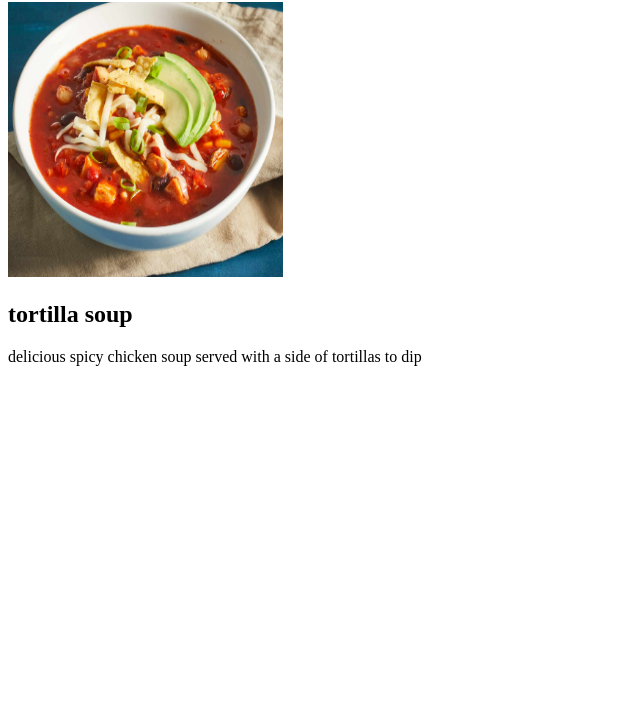
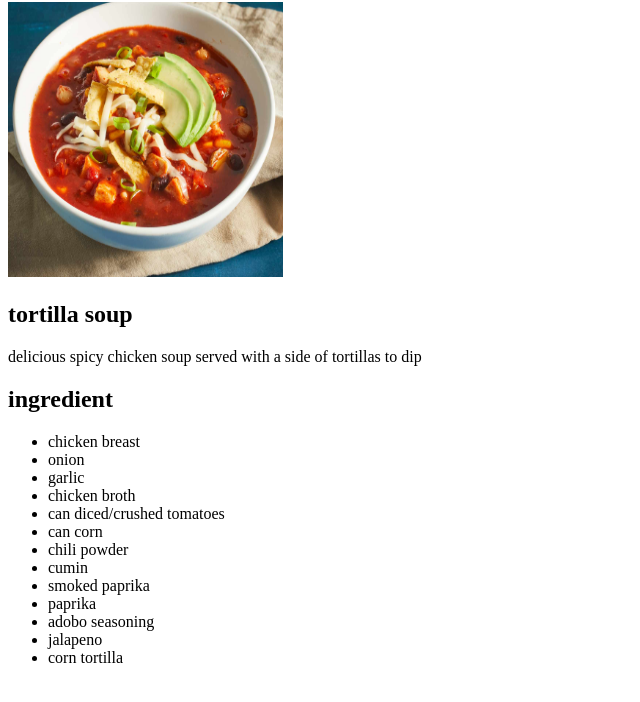
Before and after one commit to Robben-B/odin-recipes, a plain HTML site: page recipes/tortilla-soup.html in a window 1280 px wide. Shown: the part 78-780 px from the top of the page, without its empty margins (0-640 px from the left). Drawn offline with Linux system fonts and the light colour scheme.

Commit message:
add picture add ingredient list squash last commit

```diff
--- a/recipes/tortilla-soup.html
+++ b/recipes/tortilla-soup.html
@@ -10,5 +10,21 @@
     <img src="../img/t-soup.jpg" alt="tortilla soup" height="275" width="275">
     <h2>tortilla soup</h2>
     <p>delicious spicy chicken soup served with a side of tortillas to dip</p>
+    <h2>ingredient</h2>
+    <ul>
+        <li>chicken breast</li>
+        <li>onion</li>
+        <li>garlic</li>
+        <li>chicken broth</li>
+        <li>can diced/crushed tomatoes</li>
+        <li>can corn</li>
+        <li>chili powder</li>
+        <li>cumin</li>
+        <li>smoked paprika</li>
+        <li>paprika</li>
+        <li>adobo seasoning</li>
+        <li>jalapeno</li>
+        <li>corn tortilla</li>
+    </ul>
 </body>
 </html>
```
